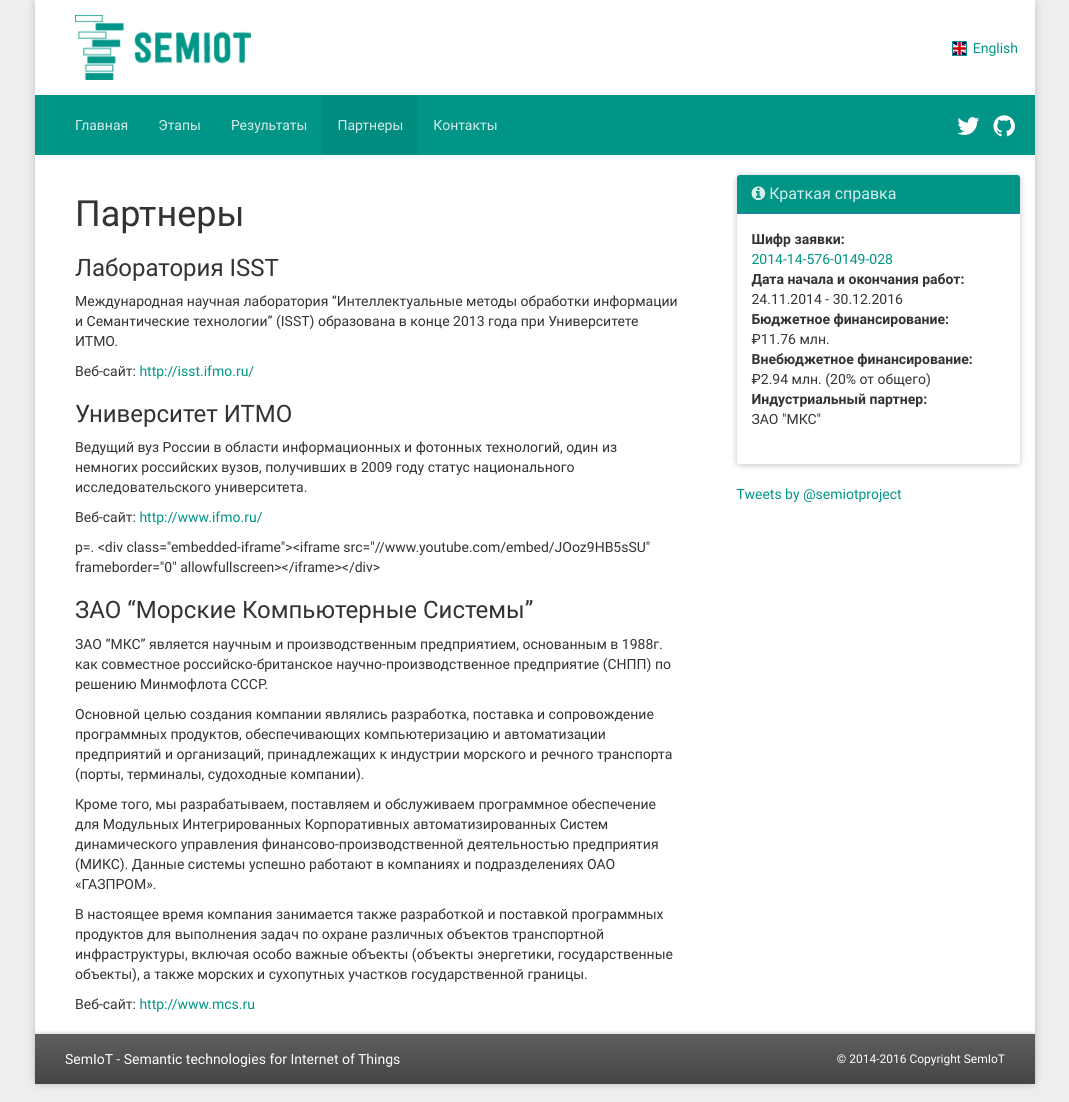
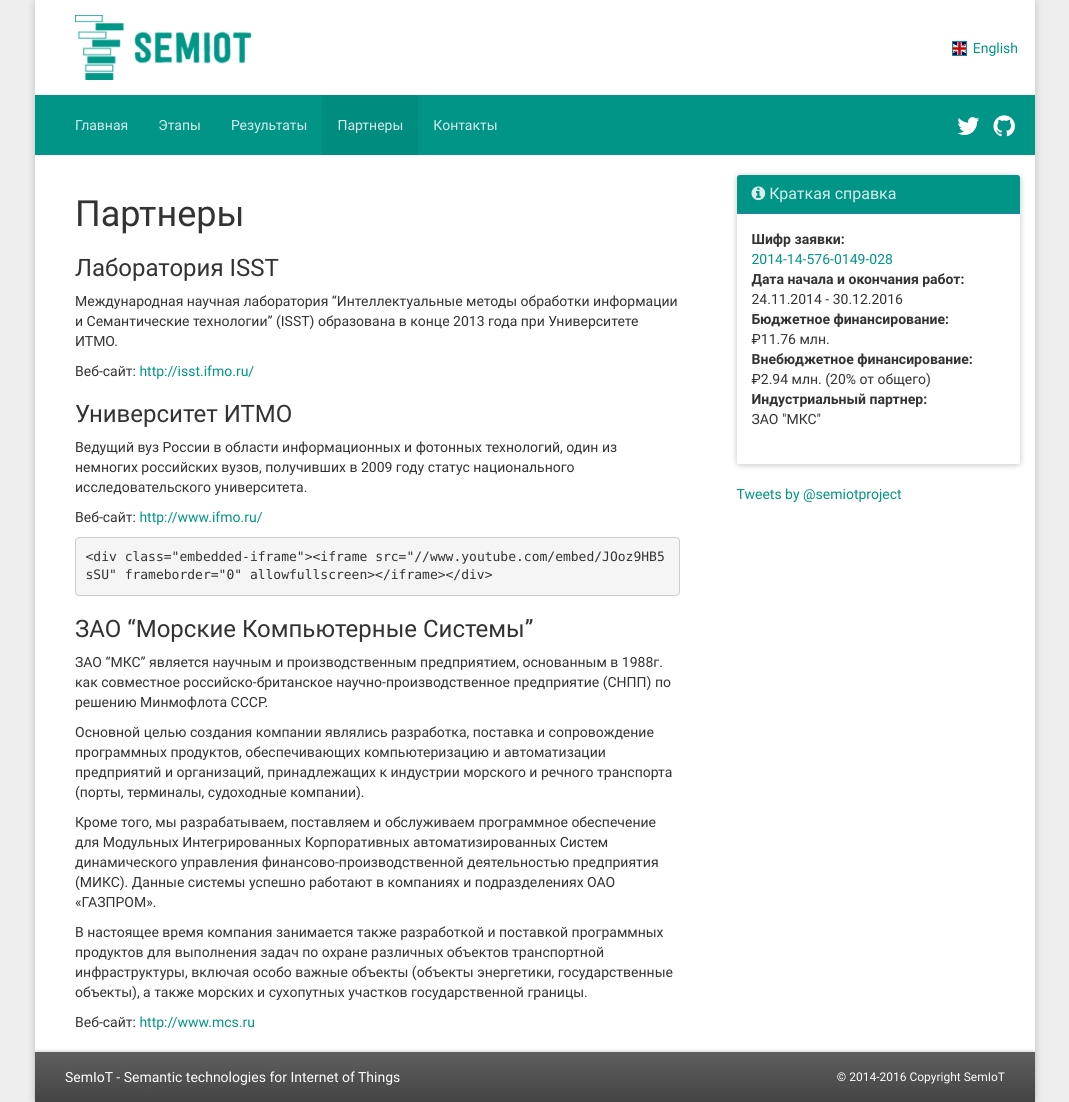
Before and after one commit to semiotproject/semiotproject.github.io, a Jekyll site: the page built from partners.md, in a window 1280 px wide. Shown: the whole page, without its empty margins (105-1174 px from the left). Built offline with Jekyll 4.4.1, drawn with Linux system fonts in a browser that asks for light colours; nearby versions of some CDN libraries; comment, search, counter and statistics services are not loaded.

Commit message:
Update partners.md

````diff
--- a/partners.md
+++ b/partners.md
@@ -17,7 +17,9 @@ group: ru
 
 Веб-сайт: [http://www.ifmo.ru/](http://www.ifmo.ru/)
 
-p=. <div class="embedded-iframe"><iframe src="//www.youtube.com/embed/JOoz9HB5sSU" frameborder="0" allowfullscreen></iframe></div>
+```html
+<div class="embedded-iframe"><iframe src="//www.youtube.com/embed/JOoz9HB5sSU" frameborder="0" allowfullscreen></iframe></div>
+```
 
 ### ЗАО "Морские Компьютерные Системы"
 
````
